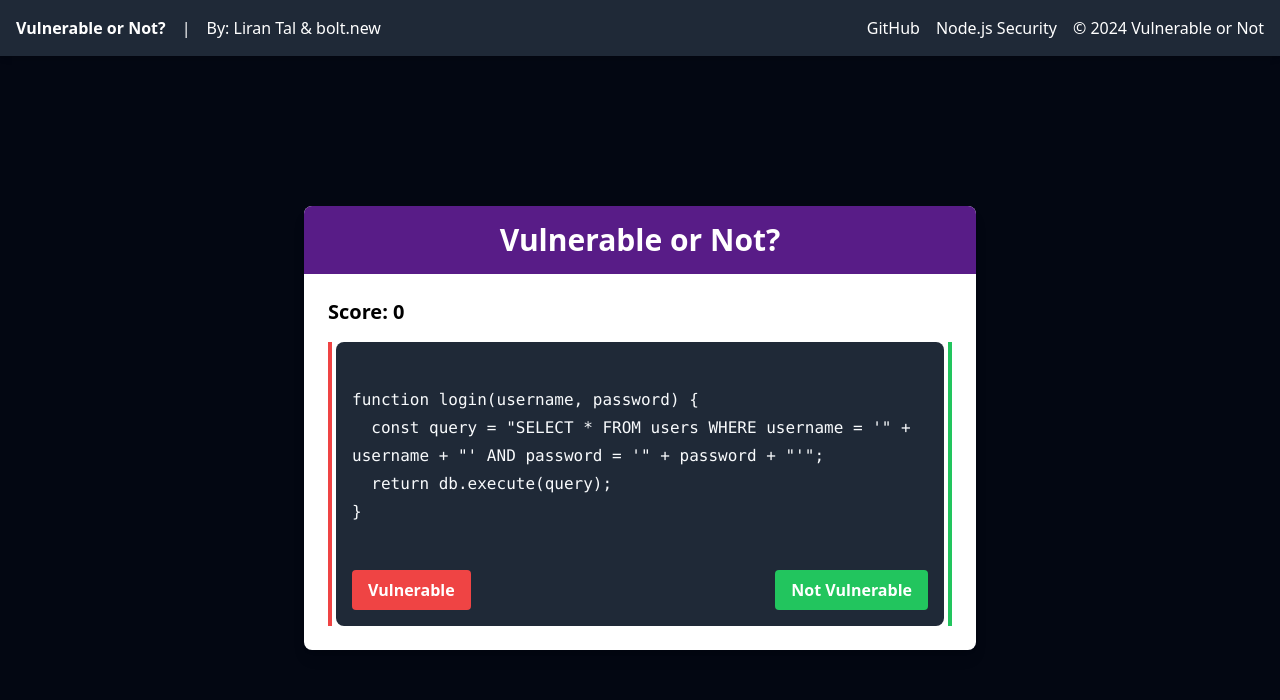
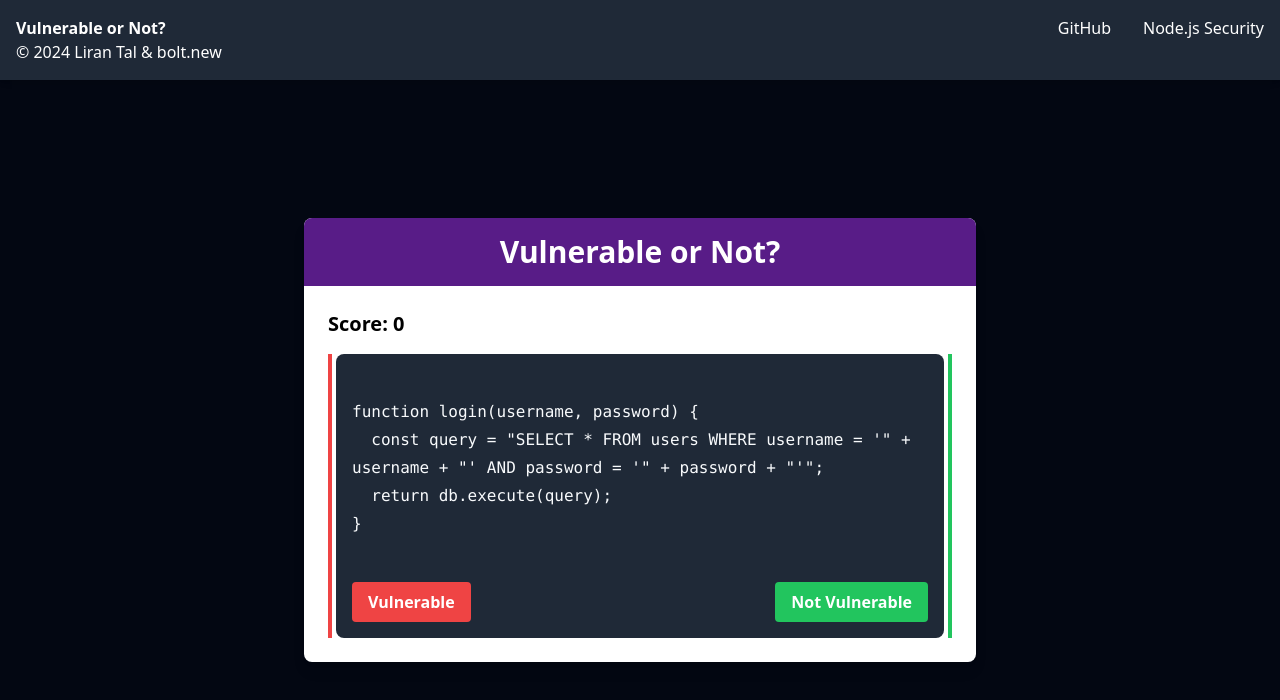
Before and after one commit to lirantal/sb1-bcmwxs-2, a Nuxt app: page / in a window 1280 px wide. Shown: the top 700 px of the page. Built offline with nearby package versions, Linux system fonts and the light colour scheme.

Commit message:
feat: update nav bar
Signed-off-by: Liran Tal <liran.tal@gmail.com>

```diff
--- a/components/NavigationBar.vue
+++ b/components/NavigationBar.vue
@@ -1,19 +1,32 @@
 <template>
-  <nav class="sticky top-0 bg-gray-800 text-white p-4 shadow-md z-10">
-    <div class="container mx-auto flex flex-wrap justify-between items-center">
-      <div class="flex items-center space-x-4">
-        <span class="font-bold">Vulnerable or Not?</span>
-        <span>|</span>
-        <span>By: Liran Tal & bolt.new</span>
+  <nav class="bg-gray-800 text-white p-4 shadow-md z-10">
+    <div class="container grid grid-rows-2 items-center text-center mx-auto">
+      <div class="flex justify-between space-x-4 items text-center">
+        <div class="flex justify-start">
+          <span class="font-bold">Vulnerable or Not?</span>
+        </div>
+        <div class="flex justify-end space-x-8">
+          <a
+            href="https://github.com/lirantal"
+            target="_blank"
+            rel="noopener noreferrer"
+            class="hover:text-gray-300"
+          >
+            GitHub
+          </a>
+          <a
+            href="https://www.nodejs-security.com"
+            target="_blank"
+            rel="noopener noreferrer"
+            class="hover:text-gray-300"
+          >
+            Node.js Security
+          </a>
+        </div>
       </div>
-      <div class="flex items-center space-x-4">
-        <a href="https://github.com/lirantal" target="_blank" rel="noopener noreferrer" class="hover:text-gray-300">
-          GitHub
-        </a>
-        <a href="https://www.nodejs-security.com" target="_blank" rel="noopener noreferrer" class="hover:text-gray-300">
-          Node.js Security
-        </a>
-        <span>&copy; 2024 Vulnerable or Not</span>
+
+      <div class="flex justify-start items-center space-x-4 text-center">
+        <span>&copy; 2024 <a href="https://www.x.com/liran_tal">Liran Tal</a> & bolt.new</span>
       </div>
     </div>
   </nav>
```
